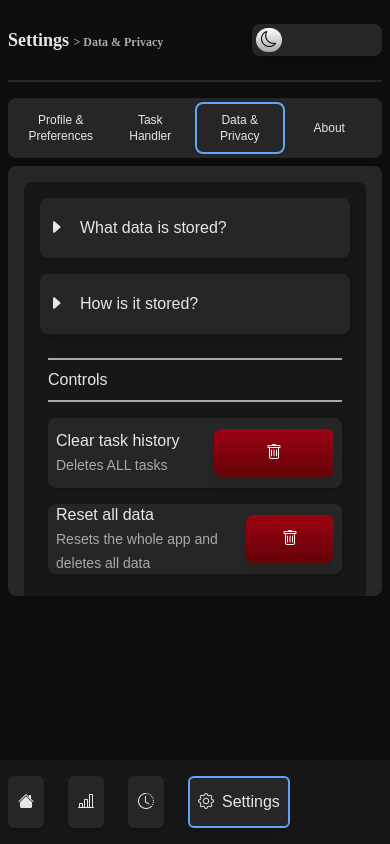
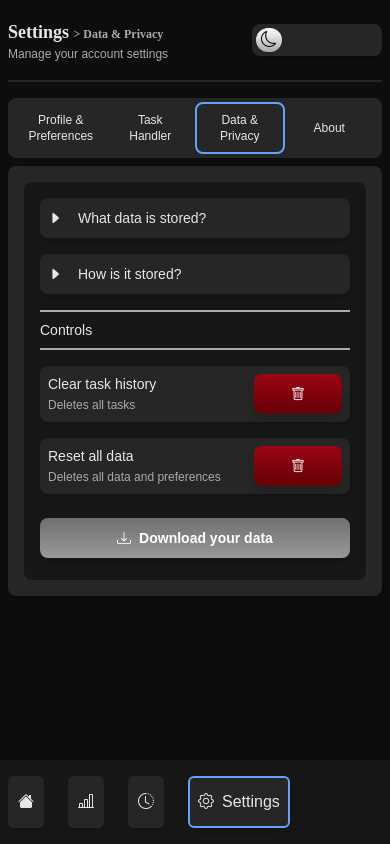
Before and after one commit to theinternetfae/Optima-V.2, a React (Vite) app: page /settings/dataPrivacy in a window 390 px wide. Built offline with nearby package versions, Linux system fonts and the light colour scheme; no server answers.

Commit message:
Media query: Settings (Data Privacy)

```diff
--- a/src/Settings.jsx
+++ b/src/Settings.jsx
@@ -49,7 +49,7 @@ function Settings() {
 
                     <h1 className="settings-header">Settings <span className="checking">{`${checking()}`}</span></h1>
 
-                    <p className="settings-subheader">Manage your account settings and preferences</p>
+                    <p className="settings-subheader">Manage your account settings</p>
 
                 </div>
 
--- a/src/index.css
+++ b/src/index.css
@@ -516,7 +516,8 @@ input[type="number"]::-webkit-outer-spin-button {
         }
 
         & .handler-icons {
-            @apply w-15 mx-4 flex items-center justify-between text-xl;
+            @apply w-15 mx-4 flex items-center justify-between
+            lg:text-xl;
 
             .pause-play {
                 @apply cursor-pointer active:scale-90;
@@ -834,7 +835,7 @@ input[type="number"]::-webkit-outer-spin-button {
             @apply flex justify-between mx-2;
 
             .settings-info {
-                @apply flex flex-col justify-center gap-2;
+                @apply flex flex-col justify-center;
 
                 & .settings-header {
                     @apply text-lg font-bold font-headtext
@@ -847,8 +848,7 @@ input[type="number"]::-webkit-outer-spin-button {
                 }
 
                 & .settings-subheader {
-                    @apply text-xs text-grey hidden
-                    lg:block;
+                    @apply text-xs text-grey;
                 }
 
             }
@@ -1055,13 +1055,15 @@ input[type="number"]::-webkit-outer-spin-button {
             /*Data and Pivacy*/
 
             .data-background {
-                @apply h-[500px] bg-surfaceone rounded-lg p-2 overflow-y-auto no-scrollbar;
+                @apply text-sm h-full bg-surfaceone rounded-lg p-2 overflow-y-auto no-scrollbar
+                lg:h-[500px] lg:text-base;
 
                 .dropdown {
                     @apply flex flex-col;
 
                     .toggle-dropdown {
-                        @apply p-2 m-2 rounded-lg items-center h-15 flex gap-4 cursor-pointer bg-surfacetwo shadow-lg
+                        @apply p-2 m-2 rounded-lg items-center h-10 flex gap-4 cursor-pointer bg-surfacetwo shadow-lg
+                        lg:h-15;
                     }
 
                     p {
@@ -1070,26 +1072,30 @@ input[type="number"]::-webkit-outer-spin-button {
                 }
 
                 .controls {
-                    @apply  h-[330px] m-2 p-2 rounded-lg flex flex-col gap-4;
+                    @apply m-2 rounded-lg flex flex-col gap-4;
 
                     h2 {
                         @apply border-y border-y-2 border-y-grey py-2;
                     }
 
                     .controller {
-                        @apply h-[70px] bg-surfacetwo rounded-lg shadow flex justify-between items-center p-2;
+                        @apply bg-surfacetwo rounded-lg shadow flex justify-between items-center p-2
+                        lg:h-[70px];
 
                         span {
-                            @apply text-grey text-sm
+                            @apply text-grey text-xs
+                            lg:text-sm;
                         }
 
                         button {
-                            @apply w-30 h-12 rounded-lg bg-gradient-to-b from-fromcolorr to-tocolorr shadow-lg text-white active:scale-90 cursor-pointer
+                            @apply w-[30%] h-10 rounded-lg bg-gradient-to-b from-fromcolorr to-tocolorr shadow-lg text-white active:scale-90 cursor-pointer
+                            lg:w-30 lg:h-12;
                         }
                     }
 
                     .download-data {
-                        @apply h-15 rounded-lg mx-60 mt-2 bg-gradient-to-b from-[#707070] to-[#999999] text-white shadow-lg font-bold cursor-pointer active:scale-95 flex gap-2 justify-center items-center;
+                        @apply h-10 w-full text-sm rounded-lg mt-2 bg-gradient-to-b from-[#707070] to-[#999999] text-white shadow-lg font-bold cursor-pointer active:scale-95 flex gap-2 justify-center items-center
+                        lg:h-15 lg:text-base;
                         /* bg-gradient-to-b from-accentsecondary to-accentprimary */
                     }
                 }
--- a/src/settingsComponents/DataPrivacy.jsx
+++ b/src/settingsComponents/DataPrivacy.jsx
@@ -73,7 +73,7 @@ function DataPrivacy() {
                     <div className="controller">
                         <div>
                             <p>Clear task history</p>
-                            <span>Deletes ALL tasks</span>
+                            <span>Deletes all tasks</span>
                         </div>
                         <button className="bi bi-trash" onClick={() => setAlertOne(prev => !prev)}></button>
                     </div>
@@ -81,7 +81,7 @@ function DataPrivacy() {
                     <div className="controller">
                         <div>
                             <p>Reset all data</p>
-                            <span>Resets the whole app and deletes all data</span>
+                            <span>Deletes all data and preferences</span>
                         </div>
                         <button className="bi bi-trash" onClick={() => setAlertTwo(prev => !prev)}></button>
                     </div>
```
